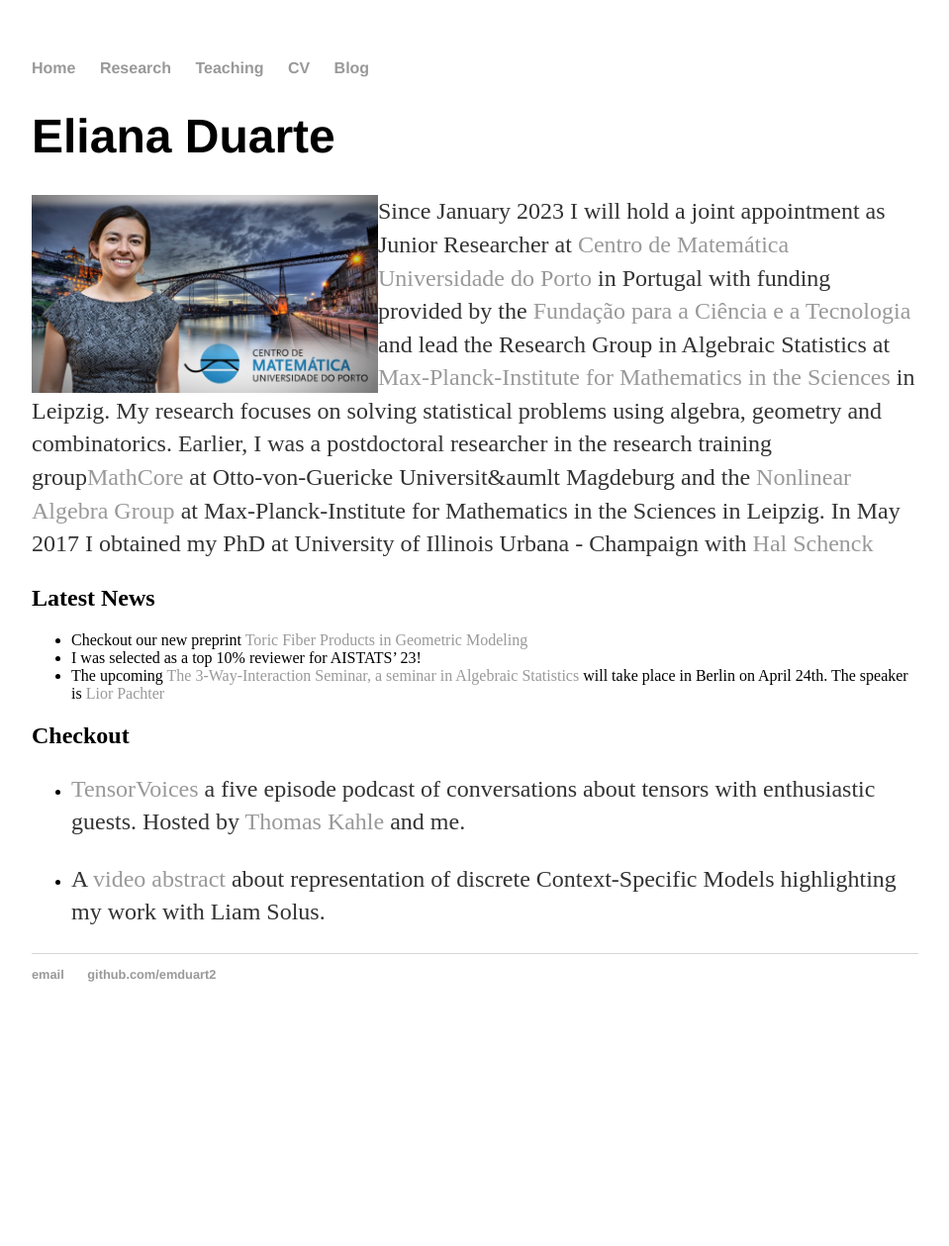
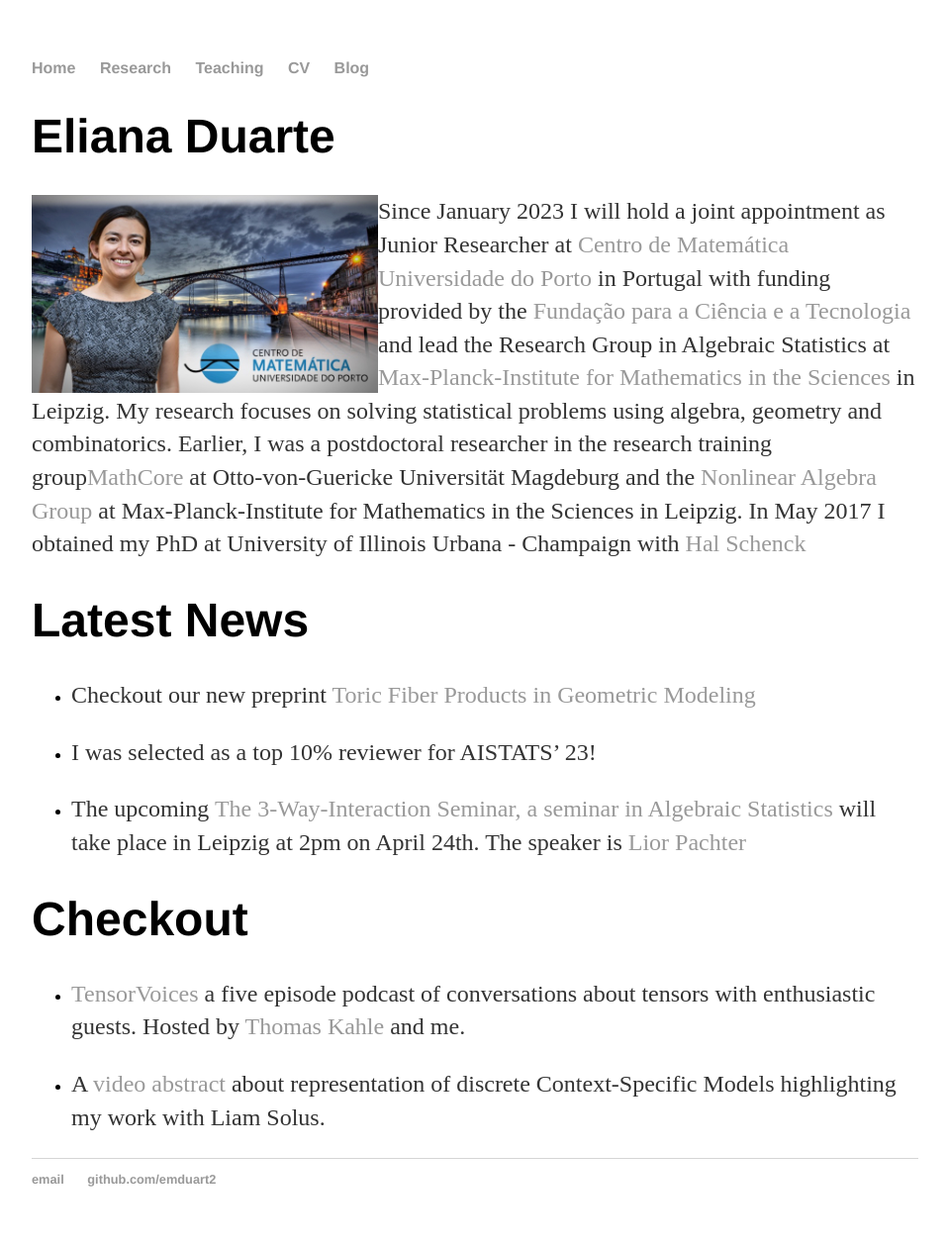
Before and after one commit to emduart2/emduart2.github.io, a Jekyll site: the page built from index.md, in a window 1280 px wide. Shown: the whole page at 99% size, without its empty margins (160-1119 px from the left). Built offline with Jekyll 4.4.1, drawn with Linux system fonts in a browser that asks for light colours; before the commit the page ends 1052 px from its top, so only the background shows below that.

Commit message:
Fixed typo

```diff
--- a/index.md
+++ b/index.md
@@ -9,17 +9,19 @@ Since January 2023 I will hold a joint appointment as Junior Researcher at [Cent
 the [Fundação para a Ciência e a Tecnologia](https://www.fct.pt)   and
 lead the Research Group in Algebraic Statistics at  [Max-Planck-Institute for Mathematics in the Sciences](https://www.mis.mpg.de) in
 Leipzig. My research focuses on solving statistical problems using algebra, geometry and combinatorics.
-Earlier, I was a postdoctoral researcher in the research training group[MathCore](https://www.mathcore.ovgu.de) at Otto-von-Guericke Universit&aumlt Magdeburg
+Earlier, I was a postdoctoral researcher in the research training group[MathCore](https://www.mathcore.ovgu.de) at Otto-von-Guericke Universität Magdeburg
 and the [Nonlinear Algebra Group](https://www.mis.mpg.de/nlalg/research.html") at Max-Planck-Institute for Mathematics in the Sciences in Leipzig. In May 2017 I obtained my PhD at University of Illinois Urbana - Champaign with
 [Hal Schenck](http://webhome.auburn.edu/~hks0015/)
 
-## Latest News
+# Latest News
 * Checkout our new preprint [Toric Fiber Products in Geometric Modeling](https://arxiv.org/abs/2303.08754)
+
 * I was selected as a top 10% reviewer for AISTATS' 23!
-* The upcoming  [The 3-Way-Interaction Seminar, a seminar in Algebraic Statistics](http://3-way-interaction.de) will take place in Berlin on April 24th. The speaker is
+
+* The upcoming  [The 3-Way-Interaction Seminar, a seminar in Algebraic Statistics](http://3-way-interaction.de) will take place in Leipzig at 2pm on April 24th. The speaker is
 [Lior Pachter](https://pachterlab.github.io/biography.html)
 
-## Checkout
+# Checkout
 * [TensorVoices](https://tensorvoices.de) a five episode podcast of conversations about tensors with enthusiastic guests. Hosted by
     [Thomas Kahle](https://thomas-kahle.de) and me.
 
```
